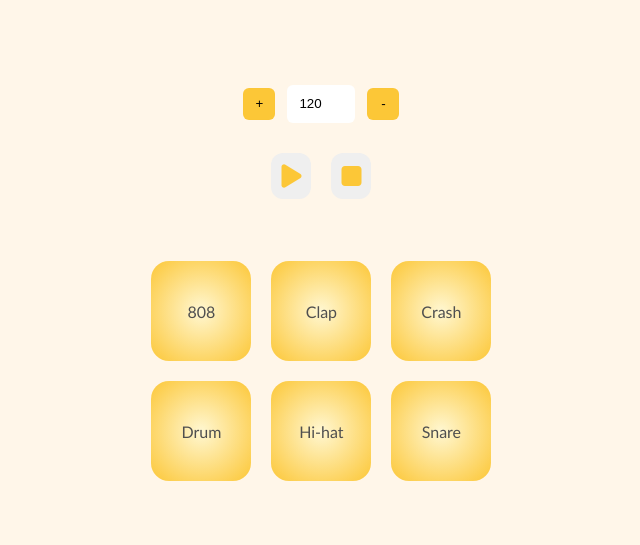
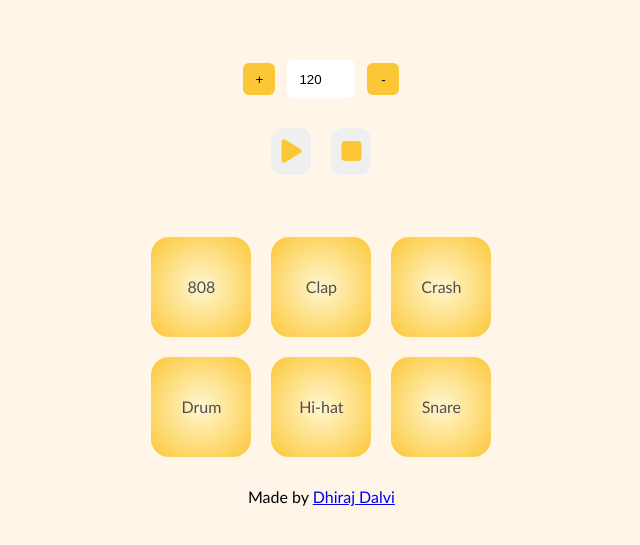
Before and after one commit to dhirajdalvi2001/Dub-Step-Pads, a plain HTML site: page index.html in a window 1280 px wide. Shown: the part 109-654 px from the top of the page, without its empty margins (301-941 px from the left). Drawn offline with Linux system fonts and the light colour scheme.

Commit message:
Some minor change

```diff
--- a/index.html
+++ b/index.html
@@ -37,6 +37,9 @@
             <p>Snare</p>
         </div>
     </div>
-    <script src="./index.js" />
+    <footer>
+      Made by <a href="https://github.com/dhirajdalvi2001">Dhiraj Dalvi</a>
+    </footer>
+    <script src="index.js" />
 </body>
 </html>
```
